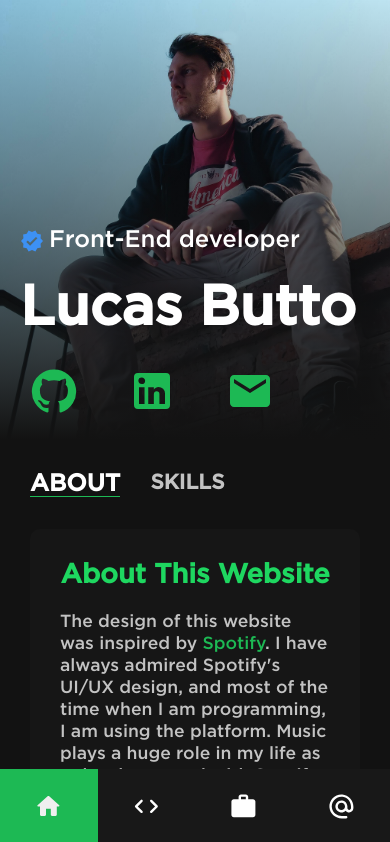
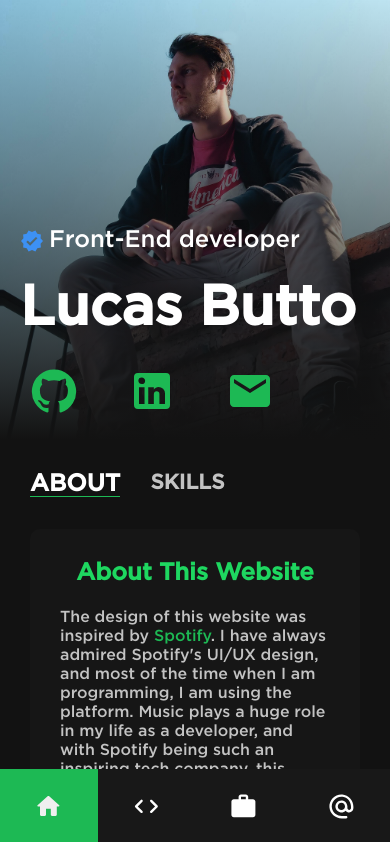
Before and after one commit to LucasButto/Portfolio-Spotify, a React (Create React App) app: page / in a window 390 px wide. Shown: the top 842 px of the page. Built offline with nearby package versions, Linux system fonts and the light colour scheme.

Commit message:
Titles size change

```diff
--- a/src/Styles/About.css
+++ b/src/Styles/About.css
@@ -146,12 +146,12 @@ article > p > span {
 
 @media screen and (max-width: 480px) {
   article > h3 {
-    font-size: 1.7rem;
+    font-size: 1.5rem;
     margin: auto;
   }
 
   article > p {
-    font-size: 1.1rem;
+    font-size: 1rem;
   }
 
   .lastest-project-container {
```
